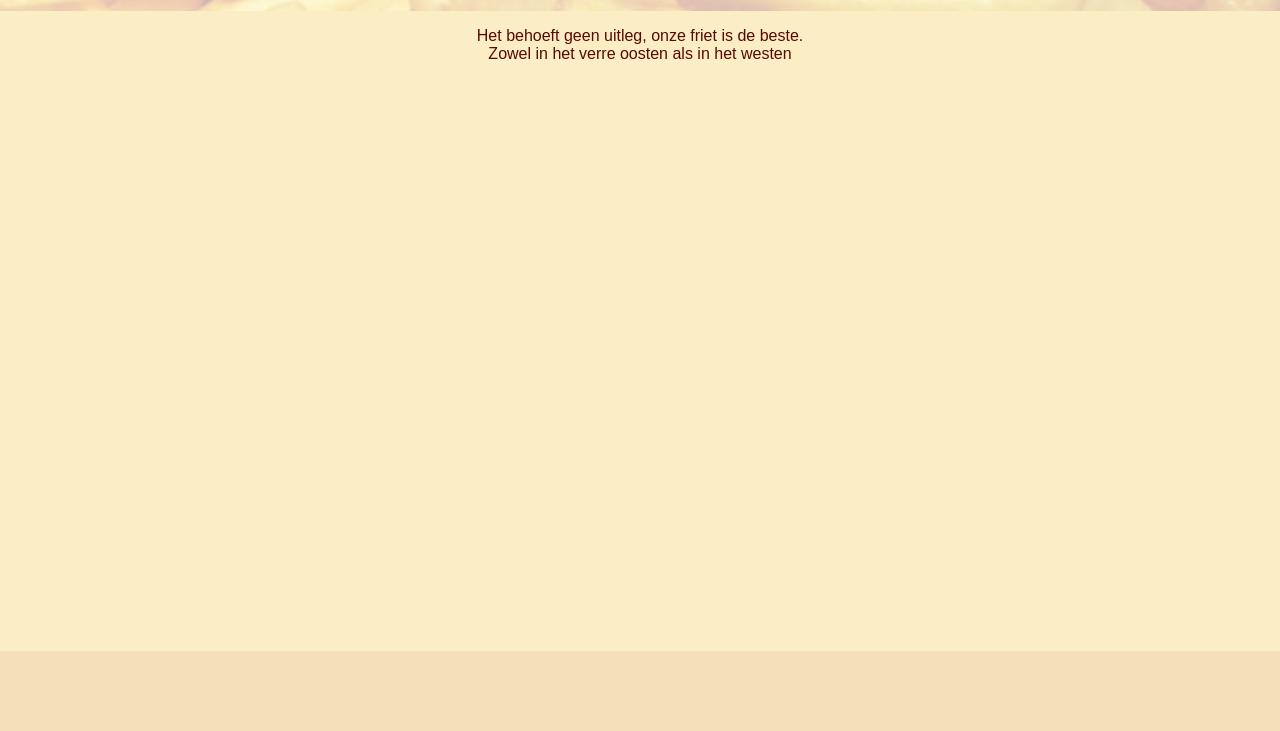
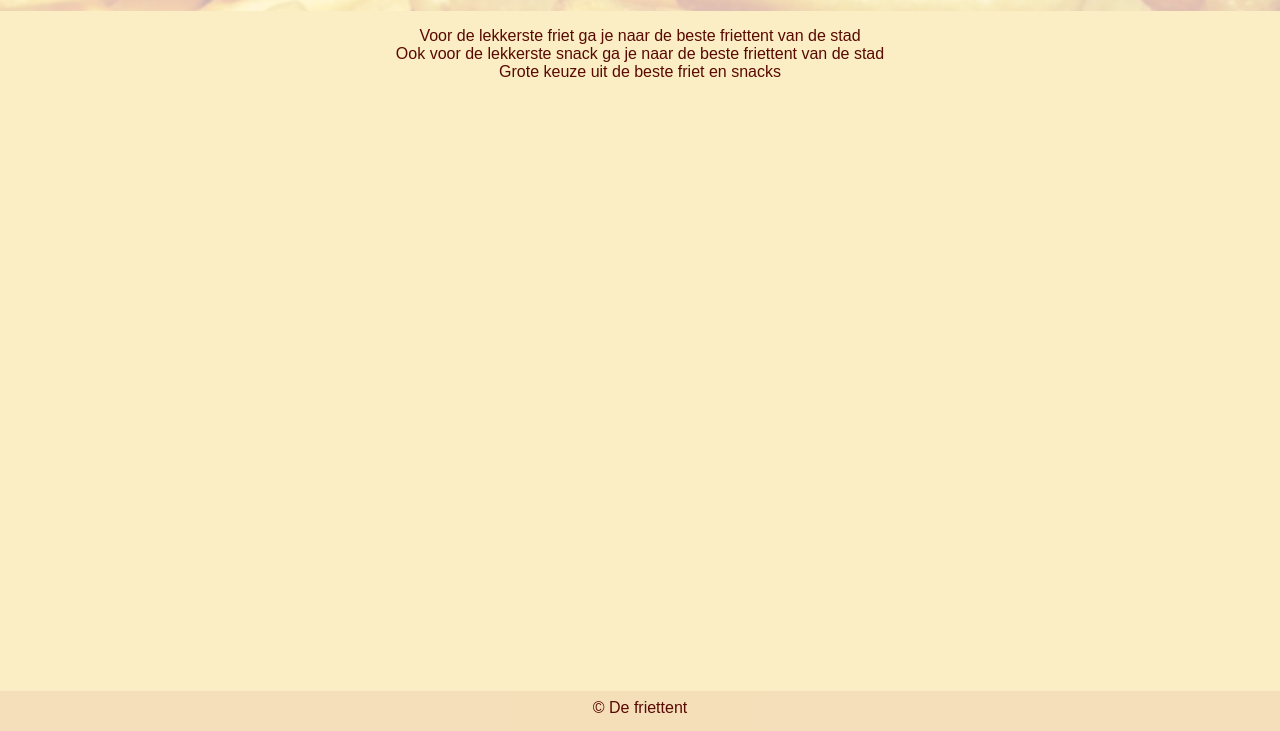
Before and after one commit to SerginoCroes/restaurant-page, a website built with webpack: page dist/index.html in a window 1280 px wide. Shown: the part 69-800 px from the top of the page. Built offline with nearby package versions, Linux system fonts and the light colour scheme.

Commit message:
more content

```diff
--- a/dist/index.html
+++ b/dist/index.html
@@ -16,10 +16,12 @@
             <p>De beste friet van de stad!</p>
         </div>
         <div class="main">
-            <p>Het behoeft geen uitleg, onze friet is de beste.</p><p>Zowel in het verre oosten als in het westen</p>
+            <p>Voor de lekkerste friet ga je naar de beste friettent van de stad</p>
+            <p>Ook voor de lekkerste snack ga je naar de beste friettent van de stad</p>
+            <p>Grote keuze uit de beste friet en snacks</p>
         </div>
         <div class="footer">
-
+            <p>&copy; De friettent</p>
         </div>
     </div>
 </body>
--- a/dist/style.css
+++ b/dist/style.css
@@ -39,17 +39,23 @@ body {
 
 .main {
     padding: 1em;
-    height: 80vh;
+    height: 85vh;
     background-color: rgba(242, 197, 61, 30%);
     color: #590902;
     text-align: center;
 }
 
 .footer {
-    height: 10vh;
+    height: 5vh;
     background-color: rgba(217, 150, 26, 30%);
+    color: #590902;
+    text-align: center;
 }
 
+.footer p {
+    position: relative;
+    top: 20%;
+}
 
 /*
 
```
